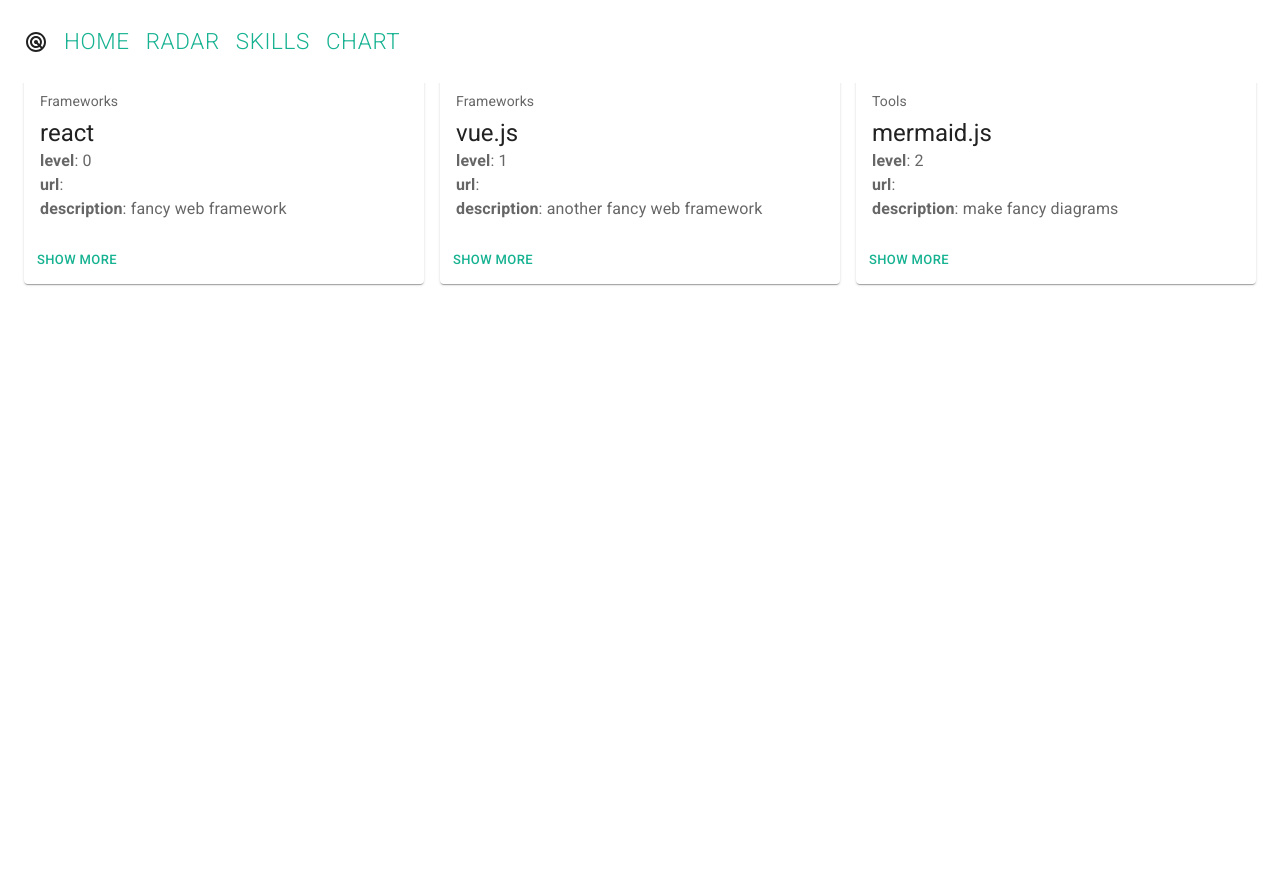
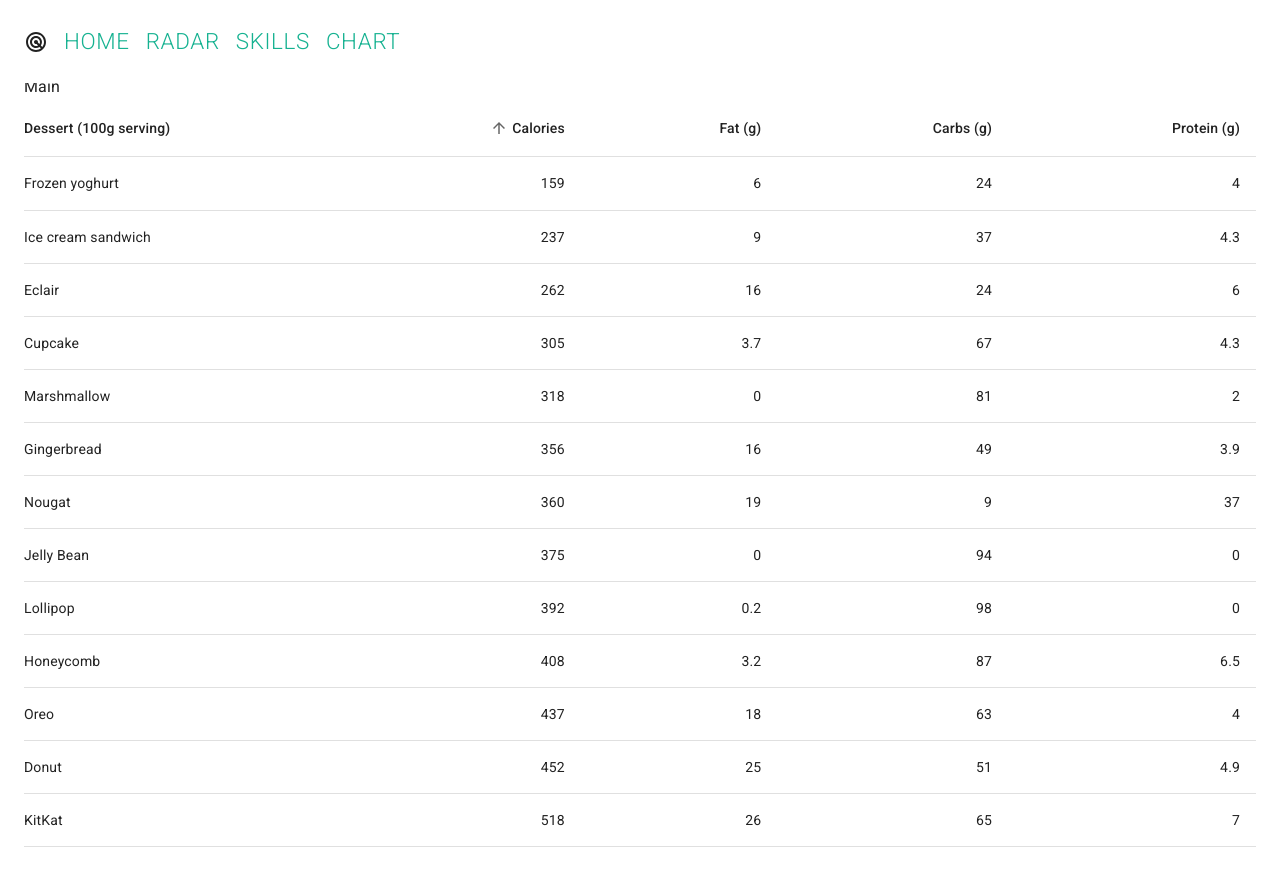
Before and after one commit to devradar/devradargo, a Next.js app: page /skills in a window 1280 px wide. Before the commit the page ends 800 px from the top, so only its background shows below. Built offline with nearby package versions, Linux system fonts and the light colour scheme.

Commit message:
use split screen for skill view

```diff
--- /dev/null
+++ b/src/app/skills/SkillDetails.tsx
@@ -0,0 +1,49 @@
+'use client'
+import { Fab, List, ListItem, Zoom } from '@mui/material'
+import React from 'react'
+import { type Data } from './SkillList'
+import CloseIcon from '@mui/icons-material/Close'
+
+interface PageProps {
+  details: Data
+  isVisible: boolean
+  onClose?: () => void
+}
+
+export default function Component ({
+  isVisible,
+  onClose,
+  details
+}: PageProps): JSX.Element {
+  return (
+    <>
+      Sub
+      <Zoom
+        in={isVisible}
+        timeout={400}
+        style={{
+          transitionDelay: `${isVisible ? 400 : 0}ms`
+        }}
+        unmountOnExit
+      >
+        <Fab
+          sx={{
+            position: 'absolute',
+            top: 120,
+            right: 16
+          }}
+          aria-label="close"
+          color="primary"
+          onClick={onClose}
+        >
+          <CloseIcon />
+        </Fab>
+      </Zoom>
+      <List>
+        <ListItem>name: {details?.name}</ListItem>
+        <ListItem>calories: {details?.calories}</ListItem>
+        <ListItem>fat: {details?.fat}</ListItem>
+      </List>
+    </>
+  )
+}
--- /dev/null
+++ b/src/app/skills/SkillList.tsx
@@ -0,0 +1,250 @@
+import * as React from 'react'
+import Box from '@mui/material/Box'
+import Table from '@mui/material/Table'
+import TableBody from '@mui/material/TableBody'
+import TableCell from '@mui/material/TableCell'
+import TableContainer from '@mui/material/TableContainer'
+import TableHead from '@mui/material/TableHead'
+import TableRow from '@mui/material/TableRow'
+import TableSortLabel from '@mui/material/TableSortLabel'
+import { visuallyHidden } from '@mui/utils'
+
+export interface Data {
+  id: number
+  calories: number
+  carbs: number
+  fat: number
+  name: string
+  protein: number
+}
+
+function createData (
+  id: number,
+  name: string,
+  calories: number,
+  fat: number,
+  carbs: number,
+  protein: number
+): Data {
+  return {
+    id,
+    name,
+    calories,
+    fat,
+    carbs,
+    protein
+  }
+}
+
+const rows = [
+  createData(1, 'Cupcake', 305, 3.7, 67, 4.3),
+  createData(2, 'Donut', 452, 25.0, 51, 4.9),
+  createData(3, 'Eclair', 262, 16.0, 24, 6.0),
+  createData(4, 'Frozen yoghurt', 159, 6.0, 24, 4.0),
+  createData(5, 'Gingerbread', 356, 16.0, 49, 3.9),
+  createData(6, 'Honeycomb', 408, 3.2, 87, 6.5),
+  createData(7, 'Ice cream sandwich', 237, 9.0, 37, 4.3),
+  createData(8, 'Jelly Bean', 375, 0.0, 94, 0.0),
+  createData(9, 'KitKat', 518, 26.0, 65, 7.0),
+  createData(10, 'Lollipop', 392, 0.2, 98, 0.0),
+  createData(11, 'Marshmallow', 318, 0, 81, 2.0),
+  createData(12, 'Nougat', 360, 19.0, 9, 37.0),
+  createData(13, 'Oreo', 437, 18.0, 63, 4.0)
+]
+
+function descendingComparator<T> (a: T, b: T, orderBy: keyof T): number {
+  if (b[orderBy] < a[orderBy]) {
+    return -1
+  }
+  if (b[orderBy] > a[orderBy]) {
+    return 1
+  }
+  return 0
+}
+
+type Order = 'asc' | 'desc'
+
+function getComparator<Key extends keyof any> (
+  order: Order,
+  orderBy: Key
+): (
+    a: { [key in Key]: number | string },
+    b: { [key in Key]: number | string },
+  ) => number {
+  return order === 'desc'
+    ? (a, b) => descendingComparator(a, b, orderBy)
+    : (a, b) => -descendingComparator(a, b, orderBy)
+}
+
+// Since 2020 all major browsers ensure sort stability with Array.prototype.sort().
+// stableSort() brings sort stability to non-modern browsers (notably IE11). If you
+// only support modern browsers you can replace stableSort(exampleArray, exampleComparator)
+// with exampleArray.slice().sort(exampleComparator)
+function stableSort<T> (array: readonly T[], comparator: (a: T, b: T) => number): T[] {
+  const stabilizedThis = array.map((el, index) => [el, index] as [T, number])
+  stabilizedThis.sort((a, b) => {
+    const order = comparator(a[0], b[0])
+    if (order !== 0) {
+      return order
+    }
+    return a[1] - b[1]
+  })
+  return stabilizedThis.map((el) => el[0])
+}
+
+interface HeadCell {
+  disablePadding: boolean
+  id: keyof Data
+  label: string
+  numeric: boolean
+}
+
+const headCells: readonly HeadCell[] = [
+  {
+    id: 'name',
+    numeric: false,
+    disablePadding: true,
+    label: 'Dessert (100g serving)'
+  },
+  {
+    id: 'calories',
+    numeric: true,
+    disablePadding: false,
+    label: 'Calories'
+  },
+  {
+    id: 'fat',
+    numeric: true,
+    disablePadding: false,
+    label: 'Fat (g)'
+  },
+  {
+    id: 'carbs',
+    numeric: true,
+    disablePadding: false,
+    label: 'Carbs (g)'
+  },
+  {
+    id: 'protein',
+    numeric: true,
+    disablePadding: false,
+    label: 'Protein (g)'
+  }
+]
+
+interface EnhancedTableProps {
+  onRequestSort: (event: React.MouseEvent<unknown>, property: keyof Data) => void
+  order: Order
+  orderBy: string
+}
+
+function EnhancedTableHead (props: EnhancedTableProps): JSX.Element {
+  const { order, orderBy, onRequestSort } =
+    props
+  const createSortHandler =
+    (property: keyof Data) => (event: React.MouseEvent<unknown>) => {
+      onRequestSort(event, property)
+    }
+
+  return (
+    <TableHead>
+      <TableRow>
+        {headCells.map((headCell) => (
+          <TableCell
+            key={headCell.id}
+            align={headCell.numeric ? 'right' : 'left'}
+            padding={headCell.disablePadding ? 'none' : 'normal'}
+            sortDirection={orderBy === headCell.id ? order : false}
+          >
+            <TableSortLabel
+              active={orderBy === headCell.id}
+              direction={orderBy === headCell.id ? order : 'asc'}
+              onClick={createSortHandler(headCell.id)}
+            >
+              {headCell.label}
+              {orderBy === headCell.id
+                ? (
+                <Box component="span" sx={visuallyHidden}>
+                  {order === 'desc' ? 'sorted descending' : 'sorted ascending'}
+                </Box>
+                  )
+                : null}
+            </TableSortLabel>
+          </TableCell>
+        ))}
+      </TableRow>
+    </TableHead>
+  )
+}
+
+interface ListProps {
+  onClick?: (elm: Data) => void
+}
+
+export default function Component ({ onClick }: ListProps): JSX.Element {
+  const [order, setOrder] = React.useState<Order>('asc')
+  const [orderBy, setOrderBy] = React.useState<keyof Data>('calories')
+
+  const handleRequestSort = (
+    event: React.MouseEvent<unknown>,
+    property: keyof Data
+  ): void => {
+    const isAsc = orderBy === property && order === 'asc'
+    setOrder(isAsc ? 'desc' : 'asc')
+    setOrderBy(property)
+  }
+
+  const handleClick = (event: React.MouseEvent<unknown>, id: number): void => {
+    const elm = rows.find(e => e.id === id)
+    if (elm !== undefined && onClick !== undefined) onClick(elm)
+  }
+
+  const sortedRows = React.useMemo(
+    () =>
+      stableSort(rows, getComparator(order, orderBy)),
+    [order, orderBy]
+  )
+  return (
+
+        <TableContainer>
+          <Table
+            sx={{ minWidth: 750 }}
+            aria-labelledby="tableTitle"
+          >
+            <EnhancedTableHead
+              order={order}
+              orderBy={orderBy}
+              onRequestSort={handleRequestSort}
+            />
+            <TableBody>
+              {sortedRows.map((row, index) => {
+                const labelId = `tablecell-${index}`
+
+                return (
+                  <TableRow
+                    hover
+                    onClick={(event) => { handleClick(event, row.id) }}
+                    tabIndex={-1}
+                    key={row.id}
+                    sx={{ cursor: 'pointer' }}
+                  >
+                    <TableCell
+                      component="th"
+                      id={labelId}
+                      scope="row"
+                      padding="none"
+                    >
+                      {row.name}
+                    </TableCell>
+                    <TableCell align="right">{row.calories}</TableCell>
+                    <TableCell align="right">{row.fat}</TableCell>
+                    <TableCell align="right">{row.carbs}</TableCell>
+                    <TableCell align="right">{row.protein}</TableCell>
+                  </TableRow>
+                )
+              })}
+            </TableBody>
+          </Table>
+        </TableContainer>
+  )
+}
--- a/src/app/skills/page.tsx
+++ b/src/app/skills/page.tsx
@@ -1,15 +1,34 @@
-import skills from '../data/skills'
+'use client'
 import Grid from '@mui/material/Grid'
-import SkillCard from '../../components/SkillCard'
+import React, { useState } from 'react'
+import SkillList, { type Data } from './SkillList'
+import SkillDetails from './SkillDetails'
 
-export default function Skills (): JSX.Element {
+export default function Page (): JSX.Element {
+  const [isDetailsVisible, setIsDetailsVisible] = useState(false)
+  const [details, setDetails] = useState<Data | null>(null)
+
+  function openDetails (d: Data): void {
+    setIsDetailsVisible(true)
+    setDetails(d)
+  }
   return (
-    <Grid container spacing={2}>
-      {skills.map((skill, index) => (
-        <Grid item xs={4} key={index}>
-          <SkillCard key={index} skill={skill} />
+    <>
+      <Grid
+        container
+        spacing={2}
+        direction="row"
+        justifyContent="center"
+        alignItems="top"
+      >
+        <Grid item sx={{ flexGrow: 1 }}>
+          Main
+          <SkillList onClick={openDetails}/>
         </Grid>
-      ))}
-    </Grid>
+        {isDetailsVisible && <Grid item xs={7}>
+          <SkillDetails details={details} isVisible={isDetailsVisible} onClose={() => { setIsDetailsVisible(false) }}/>
+        </Grid>}
+      </Grid>
+    </>
   )
 }
```
